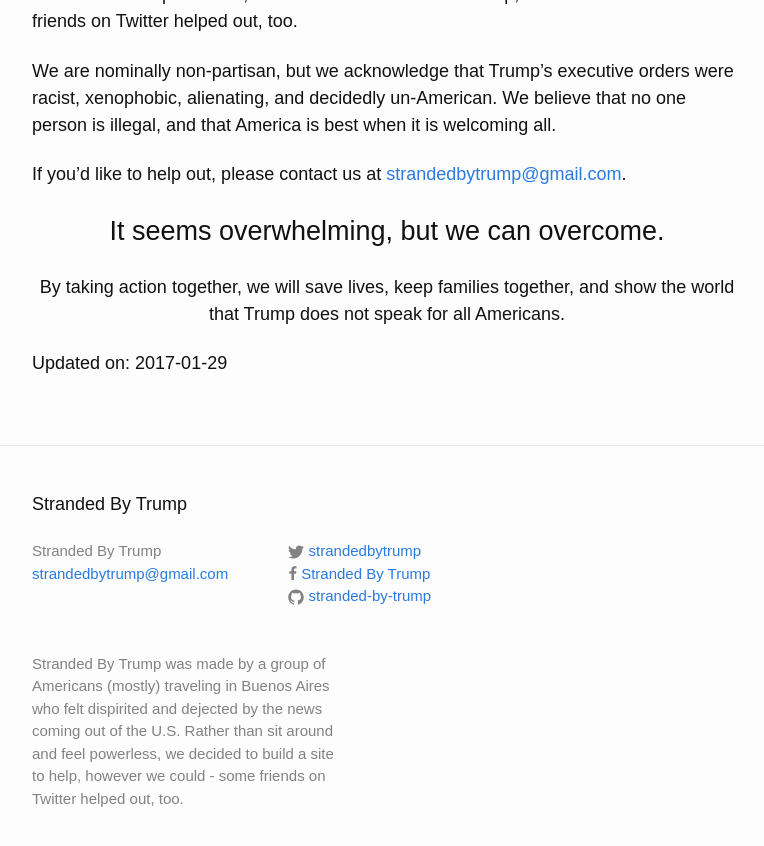
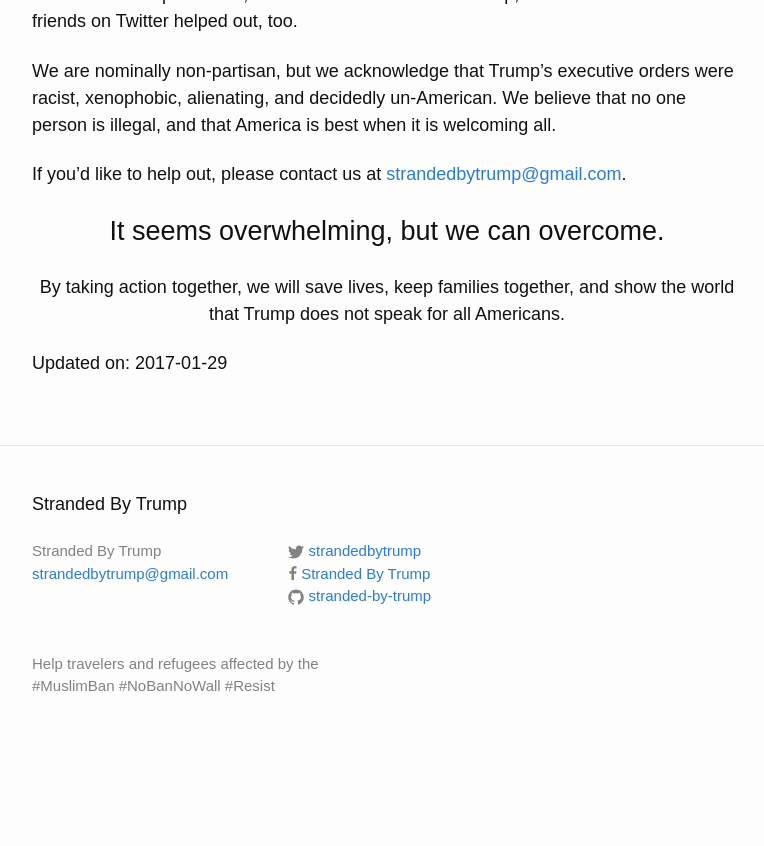
Before and after one commit to RichardLitt/stranded-by-trump, a Jekyll site: the page built from index.md, in a window 1280 px wide and 900 px high, scrolled down 2926 px. Shown: the top 846 px of the window, without its empty margins (253-1017 px from the left). Built offline with Jekyll 4.4.1, drawn with Linux system fonts in a browser that asks for light colours; nearby versions of some CDN libraries; our own code applies the rules of GitHub Pages for plain Markdown files; after the commit the page ends 3714 px from its top, so only the background shows below that.

Commit message:
Fix description

```diff
--- a/_config.yml
+++ b/_config.yml
@@ -15,7 +15,7 @@
 # in the templates via {{ site.myvariable }}.
 title: Stranded By Trump
 email: strandedbytrump@gmail.com
-description: Stranded By Trump was made by a group of Americans (mostly) traveling in Buenos Aires who felt dispirited and dejected by the news coming out of the U.S. Rather than sit around and feel powerless, we decided to build a site to help, however we could - some friends on Twitter helped out, too.
+description: "Help travelers and refugees affected by the #MuslimBan #NoBanNoWall #Resist"
 
 baseurl: "" # the subpath of your site, e.g. /blog
 url: "https://strandedbytrump.com" # the base hostname & protocol for your site, e.g. http://example.com
--- a/_includes/head.html
+++ b/_includes/head.html
@@ -36,7 +36,7 @@
     <meta name="twitter:site" content="@{{ site.twitter_username }}" />
     <meta name="twitter:title" content="{{ site.title | escape }}">
     <meta name="twitter:description" content="{{ site.description | escape }}">
-    <meta name="twitter:image" content="http://strandedbytrump.com/assets/img/logo.png">
+    <meta name="twitter:image" content="https://strandedbytrump.com/assets/img/logo.png">
 
     <!-- Open Source Protocol -->
     <link rel="profile" href="http://osprotocol.com" />
```
